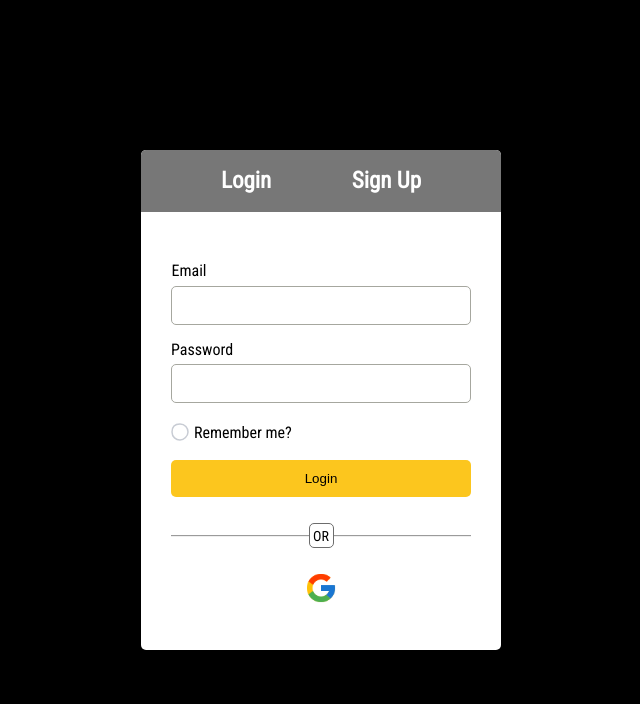
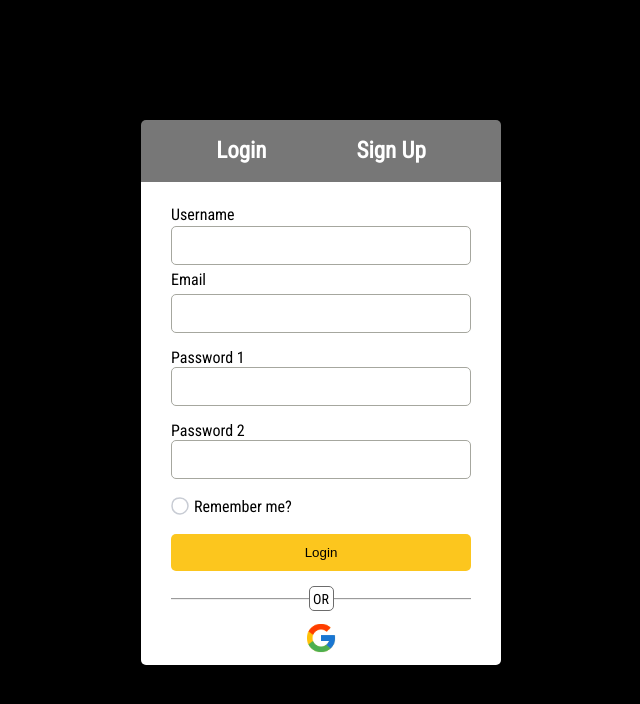
Before and after one commit to miroWeb/Navbar, a plain HTML site: page loginPage.html in a window 1280 px wide. Both pictures are taken after a click on the element "Sign Up". Shown: the whole page, without its empty margins (319-959 px from the left). Drawn offline with Linux system fonts and the light colour scheme.

Commit message:
page height

```diff
--- a/css/loginPage.css
+++ b/css/loginPage.css
@@ -21,32 +21,59 @@ body {
 }
 
 .page {
+  /* display: flex;
+  align-items: center;
+  justify-content: center; */
   max-width: 360px;
   width: 100%;
-  padding: 25px 15px;
+  height: 530px;
+  padding: 10px 15px;
   border-radius: 5px;
   background-color: #fff;
 }
 
-form {
-  display: flex;
+.form1 {
+  display: block;
   align-items: center;
   justify-content: center;
   flex-direction: column;
   gap: 15px;
+  position: relative;
+  left: 15px;
+}
+
+.form2 {
+  display: none;
+  align-items: center;
+  justify-content: center;
+  flex-direction: column;
+  gap: 15px;
+  position: relative;
+  left: 15px;
 }
 
 .login_and_signUp {
   display: flex;
-  justify-content: space-between;
+  justify-content: center;
   align-items: center;
+  gap: 90px;
   background-color: #777;
   color: #fff;
   width: 360px;
   position: relative;
   top: -25px;
+  left: -30px;
   border-radius: 5px 5px 0 0;
-  padding: 10px 80px;
+  padding: 10px 0px;
+}
+
+
+.inp_email {
+  display: flex;
+  flex-direction: column;
+  gap: 5px;
+  max-width: 300px;
+  width: 100%;
 }
 
 .login_div {
@@ -77,10 +104,9 @@ form {
   cursor: pointer;
 }
 
-.email_text {
+.username_text {
   position: relative;
-  left: -132px;
-  top: 9px;
+  top: -2px;
 }
 
 .inp {
@@ -89,6 +115,19 @@ form {
   border-radius: 5px;
   outline: none;
   border: 1px solid rgb(166, 167, 159);
+  margin-bottom: 30px;
+}
+.inp2 {
+  width: 300px;
+  padding: 11px;
+  border-radius: 5px;
+  outline: none;
+  border: 1px solid rgb(166, 167, 159);
+  margin-bottom: 5px;
+}
+.inp_s {
+  position: relative;
+  top: -5px;
 }
 
 #inp {
@@ -97,12 +136,6 @@ form {
 
 .chekbox {
   cursor: pointer;
-}
-
-.inp_email {
-  display: flex;
-  flex-direction: column;
-  gap: 5px;
 }
 
 .inp_password {
@@ -119,7 +152,17 @@ form {
   border: none;
   background-color: #fcc61e;
   cursor: pointer;
-  margin-bottom: 26px;
+  margin-bottom: 40px;
+}
+.btn2 {
+  width: 300px;
+  border-radius: 5px;
+  padding: 11px;
+  border: none;
+  background-color: #fcc61e;
+  cursor: pointer;
+  position: relative;
+  top: -15px;
 }
 
 .chekText {
@@ -132,6 +175,8 @@ form {
   display: flex;
   align-items: center;
   gap: 5px;
+  margin-bottom: 30px;
+  margin-top: 8px;
 }
 
 .check {
@@ -220,9 +265,21 @@ form {
   align-items: center;
   justify-content: center;
   font-size: 14px;
-  margin-bottom: 23px;
+  margin-bottom: 45px;
 }
 
+.google_div {
+  display: flex;
+  align-items: center;
+  justify-content: center;
+}
+.google_div2 {
+  display: flex;
+  align-items: center;
+  justify-content: center;
+  position: relative;
+  top: -35px;
+}
 .google_div {
   display: flex;
   align-items: center;
@@ -246,6 +303,7 @@ form {
 .pag_footer > a {
   color: #6c6c6c;
 }
+
 @media (max-width: 380px) {
   .page {
     max-width: 340px;
--- a/loginPage.html
+++ b/loginPage.html
@@ -9,21 +9,21 @@
   </head>
   <body>
     <div class="page">
-      <form>
+      <form class="form1" id="form1">
         <div class="inp_email">
           <div class="login_and_signUp">
             <div class="login_div">
               <h2 class="loginText">Login</h2>
             </div>
             <div class="signUp_div">
-              <h2 class="SignUpText">Sign Up</h2>
+              <h2 class="SignUpText" id="signUp">Sign Up</h2>
             </div>
           </div>
         </div>
         <div>
-        <p class="email_text">Email</p>
+          <p class="username_text">Username</p>
         </div>
-        <input class="inp" type="email" />
+        <input class="inp" type="text" />
         <div class="inp_email">
           <p>Password</p>
           <input class="inp" id="inp" type="password" />
@@ -48,10 +48,60 @@
           <button class="btn">Login</button>
         </div>
       </form>
+      <!-- fomr2 -->
+      <form class="form2" id="form2">
+        <div class="inp_email">
+          <div class="login_and_signUp">
+            <div class="login_div">
+              <h2 class="loginText" id="login">Login</h2>
+            </div>
+            <div class="signUp_div">
+              <h2 class="SignUpText">Sign Up</h2>
+            </div>
+          </div>
+        </div>
+        <div>
+          <p class="username_text">Username</p>
+        </div>
+        <input class="inp2" type="text" />
+        <div class="inp_email">
+          <p>Email</p>
+          <input class="inp2" id="inp" type="email" />
+          <div class="inp_s">
+            <p>Password 1</p>
+            <input class="inp2" type="password">
+          </div>
+          <div>
+            <p>Password 2</p>
+            <input class="inp2" type="password">
+          </div>
+          <div class="chek_box">
+            <!-- chekbox -->
+            <div>
+              <input type="checkbox" id="cbx2" style="display: none" />
+              <label for="cbx2" class="check">
+                <svg width="18px" height="18px" viewBox="0 0 18 18">
+                  <path
+                    d="M 1 9 L 1 9 c 0 -5 3 -8 8 -8 L 9 1 C 14 1 17 5 17 9 L 17 9 c 0 4 -4 8 -8 8 L 9 17 C 5 17 1 14 1 9 L 1 9 Z"
+                  ></path>
+                  <polyline points="1 9 7 14 15 4"></polyline>
+                </svg>
+              </label>
+            </div>
+            <span class="chekText">Remember me?</span>
+            <!-- chekbox -->
+          </div>
+        </div>
+        <div>
+          <button class="btn2">Login</button>
+        </div>
+      </form>
+
+      <!-- form2 -->
       <fieldset class="fieldset">
         <legend class="or">OR</legend>
       </fieldset>
-      <div class="google_div">
+      <div class="google_div2">
         <img class="google" src="./img/google-icon.png" alt="" />
       </div>
       <!-- <div class="pag_footer">
@@ -59,5 +109,8 @@
         <a href="#">SIGN UP</a>
       </div> -->
     </div>
+
+
+    <script src="./page.js"></script>
   </body>
 </html>
--- /dev/null
+++ b/page.js
@@ -0,0 +1,14 @@
+const signUpEl = document.getElementById("signUp");
+const loginEl = document.getElementById("login");
+const form1El = document.getElementById("form1");
+const form2El = document.getElementById("form2");
+
+signUpEl.addEventListener("click", () => {
+  form1El.style.display = "none";
+  form2El.style.display = "block";
+});
+
+loginEl.onclick = () => {
+  form1El.style.display = "block";
+  form2El.style.display = "none";
+};
```
Also changed, not shown: app.js (line endings or trailing spaces).
